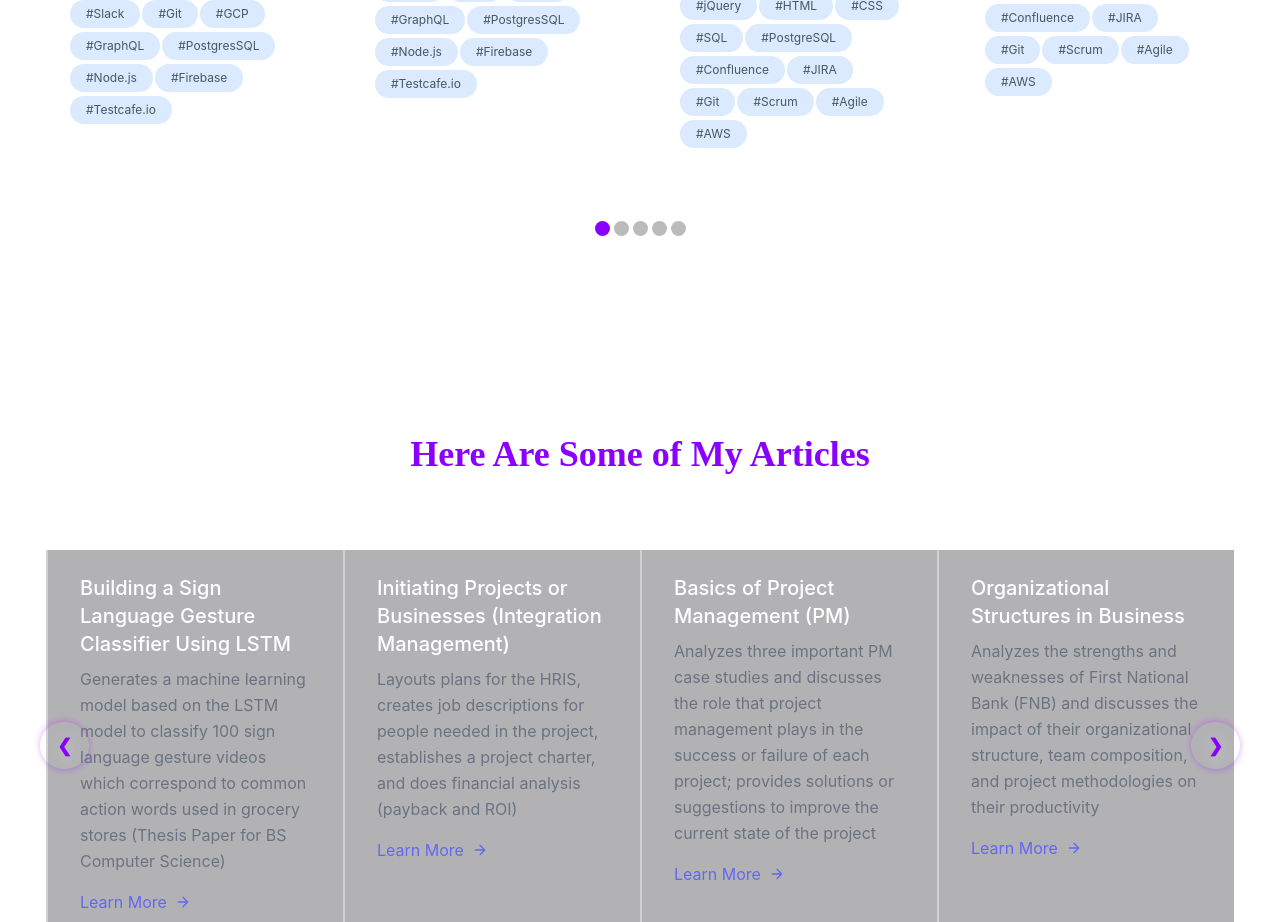
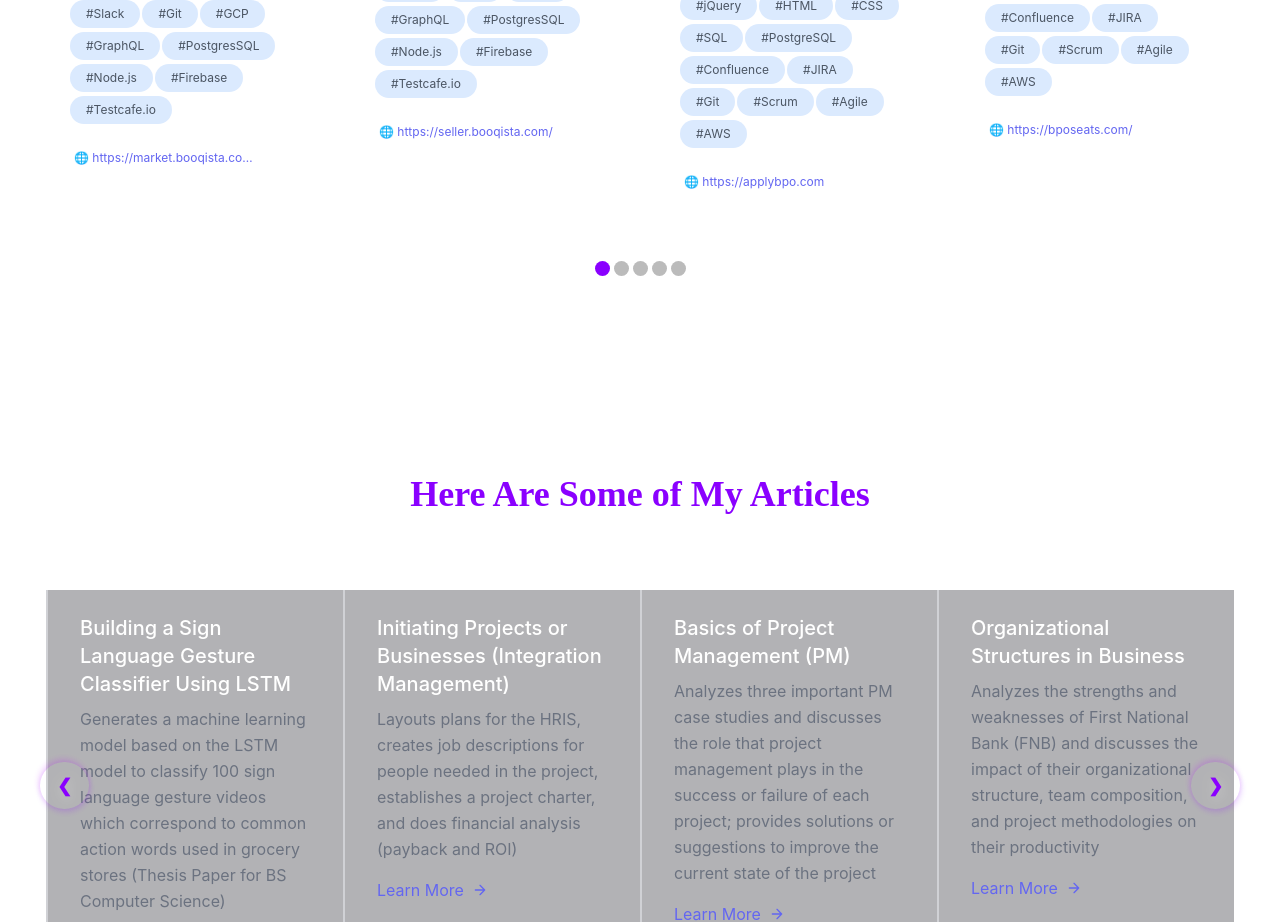
Before and after one commit to pama-arniel/portfolio, a Vue app: page / in a window 1280 px wide. Shown: the part 3280-4202 px from the top of the page. Built offline with nearby package versions, Linux system fonts and the light colour scheme; what particles.vue would draw is missing.

Commit message:
Display project link in project card

```diff
--- a/src/components/ProjectsCards.vue
+++ b/src/components/ProjectsCards.vue
@@ -11,12 +11,6 @@
           <img class="h-50 rounded-t-xl w-full object-cover object-center mb-6" :src="getPic('inv_uplogo.jpg')" alt="content">
 
           <div class="mx-6">
-            <!-- <h3 class="tracking-widest text-indigo-500 text-xs font-medium title-font">
-              <a v-if="project.company_link != 'N/A'" :href="project.company_link" title="See company" target="_blank">
-                {{ project.owner }}
-              </a>
-              <span v-else>{{ project.owner }}</span>
-            </h3> -->
             <h2 class="text-lg text-gray-900 font-medium title-font mb-2">{{ project.title }}</h2>
             <p class="leading-relaxed text-base">{{ project.desc }}</p>
           </div>
@@ -31,6 +25,16 @@
                 :key="'project-' + index + '-tech-' + tIndex"
                 class="text-xs inline-block my-0.5 mr-0.5 py-1.5 px-4 text-gray-600 bg-blue-100 rounded-2xl">
                   #{{ tech }}
+              </span>
+            </div>
+          </div>
+
+          <div v-if="getProjectLink(project)" class="mx-6 mt-6">
+            <div class="flex flex-wrap justify-starts items-center">
+              <span class="text-xs text-indigo-500 inline-block truncate w-4/5 ml-1">
+                  <a :href="getProjectLink(project)" title="Open link to project" target="_blank">
+                    🌐 {{ getProjectLink(project) }}
+                  </a>
               </span>
             </div>
           </div>
@@ -54,6 +58,10 @@ export default {
     getPic(fileName) {
       let images = require.context('../assets/projects/', false, /\.(png|jpe?g|svg)$/);
       return images('./' + fileName);
+    },
+
+    getProjectLink(project){
+      return project.website ? project.website : project.project_repo;
     }
   }
 }
```
